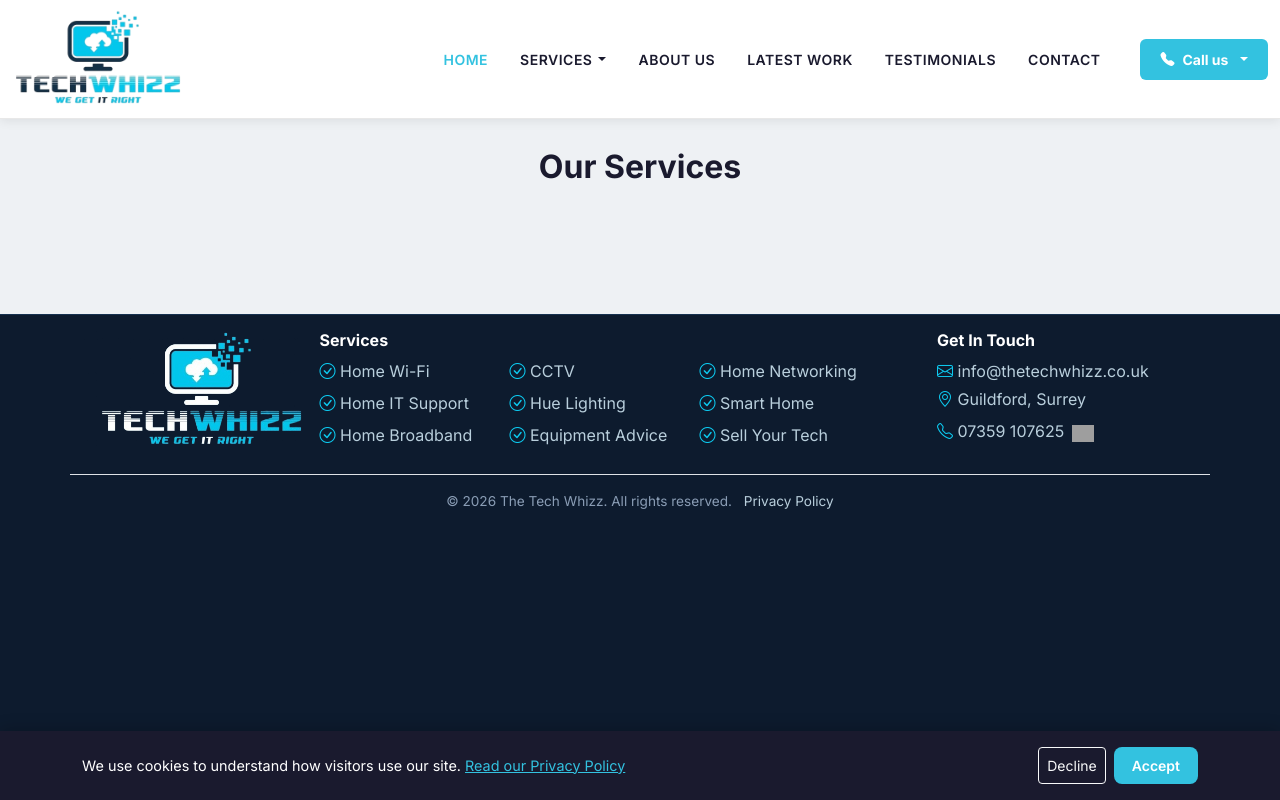
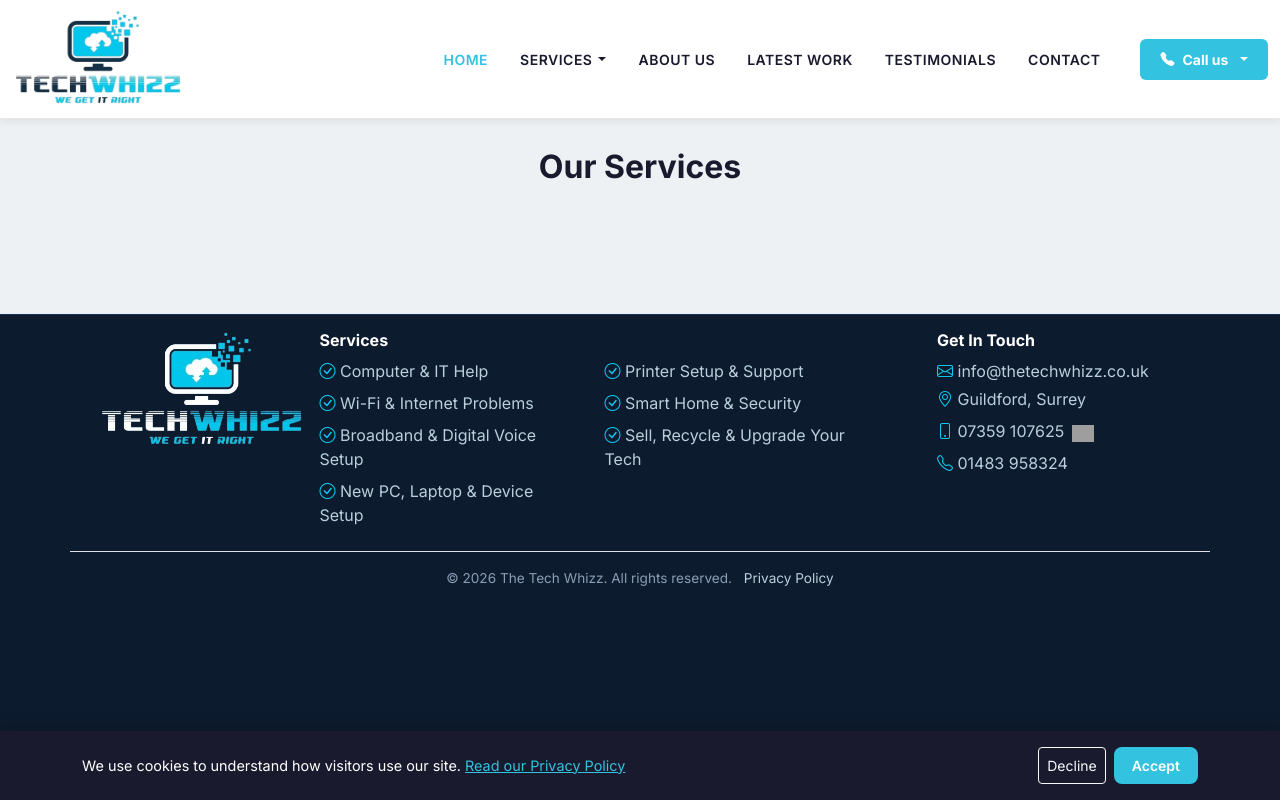
Before and after one commit to jolantadjatlova/thetechwhizz, a Django app: template pages/templates/pages/services_page.html in a window 1280 px wide. Run offline with Django 5.2, Linux system fonts and the light colour scheme; the template is opened without the code that fills it, so the values that code supplies are empty; parts of the project's set-up code (start-up, migrations or seed data) failed here and were passed over; grey boxes are pictures that could not be loaded.

Commit message:
Update footer services list and navbar services dropdown to match new 7 services

```diff
--- a/templates/base.html
+++ b/templates/base.html
@@ -103,15 +103,13 @@
                             Services
                         </a>
                         <ul class="dropdown-menu" aria-labelledby="servicesDropdown">
-                            <li><a class="dropdown-item" href="/services/#wifi">Home Wi-Fi</a></li>
-                            <li><a class="dropdown-item" href="/services/#it-support">Home IT Support</a></li>
-                            <li><a class="dropdown-item" href="/services/#broadband">Home Broadband</a></li>
-                            <li><a class="dropdown-item" href="/services/#cctv">CCTV</a></li>
-                            <li><a class="dropdown-item" href="/services/#hue-lighting">Hue Lighting</a></li>
-                            <li><a class="dropdown-item" href="/services/#equipment-advice">Equipment Advice, Supply & Training</a></li>
-                            <li><a class="dropdown-item" href="/services/#networking">Home Networking</a></li>
-                            <li><a class="dropdown-item" href="/services/#smart-home">Smart Home</a></li>
-                            <li><a class="dropdown-item" href="/services/#sell-tech">Sell Your Tech</a></li>
+                            <li><a class="dropdown-item" href="/services/#it-help">Computer & IT Help</a></li>
+                            <li><a class="dropdown-item" href="/services/#wifi-internet">Wi-Fi & Internet Problems</a></li>
+                            <li><a class="dropdown-item" href="/services/#broadband-voice">Broadband & Digital Voice Setup</a></li>
+                            <li><a class="dropdown-item" href="/services/#device-setup">New PC, Laptop & Device Setup</a></li>
+                            <li><a class="dropdown-item" href="/services/#printer-support">Printer Setup & Support</a></li>
+                            <li><a class="dropdown-item" href="/services/#smart-home-security">Smart Home & Security</a></li>
+                            <li><a class="dropdown-item" href="/services/#sell-recycle-upgrade">Sell, Recycle & Upgrade Your Tech</a></li>
                             <li><hr class="dropdown-divider"></li>
                             <li><a class="dropdown-item fw-bold" href="/services/">View All Services →</a></li>
                         </ul>
@@ -170,59 +168,45 @@
                 <div class="col-lg-6 ms-lg-auto col-md-12">
                     <h6 class="mb-2 mt-2">Services</h6>
                     <div class="row">
-                        <div class="col-4">
+                        <div class="col-6">
                             <ul class="list-unstyled mb-0">
                                 <li class="mb-2">
-                                    <a class="footer-link" href="/services/#wifi">
-                                        <i class="bi bi-check-circle text-info"></i> Home Wi-Fi
+                                    <a class="footer-link" href="/services/#it-help">
+                                        <i class="bi bi-check-circle text-info"></i> Computer & IT Help
                                     </a>
                                 </li>
                                 <li class="mb-2">
-                                    <a class="footer-link" href="/services/#it-support">
-                                        <i class="bi bi-check-circle text-info"></i> Home IT Support
+                                    <a class="footer-link" href="/services/#wifi-internet">
+                                        <i class="bi bi-check-circle text-info"></i> Wi-Fi & Internet Problems
                                     </a>
                                 </li>
                                 <li class="mb-2">
-                                    <a class="footer-link" href="/services/#broadband">
-                                        <i class="bi bi-check-circle text-info"></i> Home Broadband
+                                    <a class="footer-link" href="/services/#broadband-voice">
+                                        <i class="bi bi-check-circle text-info"></i> Broadband & Digital Voice Setup
+                                    </a>
+                                </li>
+                                <li class="mb-2">
+                                    <a class="footer-link" href="/services/#device-setup">
+                                        <i class="bi bi-check-circle text-info"></i> New PC, Laptop & Device Setup
                                     </a>
                                 </li>
                             </ul>
                         </div>
-                        <div class="col-4">
+                        <div class="col-6">
                             <ul class="list-unstyled mb-0">
                                 <li class="mb-2">
-                                    <a class="footer-link" href="/services/#cctv">
-                                        <i class="bi bi-check-circle text-info"></i> CCTV
+                                    <a class="footer-link" href="/services/#printer-support">
+                                        <i class="bi bi-check-circle text-info"></i> Printer Setup & Support
                                     </a>
                                 </li>
                                 <li class="mb-2">
-                                    <a class="footer-link" href="/services/#hue-lighting">
-                                        <i class="bi bi-check-circle text-info"></i> Hue Lighting
+                                    <a class="footer-link" href="/services/#smart-home-security">
+                                        <i class="bi bi-check-circle text-info"></i> Smart Home & Security
                                     </a>
                                 </li>
                                 <li class="mb-2">
-                                    <a class="footer-link" href="/services/#equipment-advice">
-                                        <i class="bi bi-check-circle text-info"></i> Equipment Advice
-                                    </a>
-                                </li>
-                            </ul>
-                        </div>
-                        <div class="col-4">
-                            <ul class="list-unstyled mb-0">
-                                <li class="mb-2">
-                                    <a class="footer-link" href="/services/#networking">
-                                        <i class="bi bi-check-circle text-info"></i> Home Networking
-                                    </a>
-                                </li>
-                                <li class="mb-2">
-                                    <a class="footer-link" href="/services/#smart-home">
-                                        <i class="bi bi-check-circle text-info"></i> Smart Home
-                                    </a>
-                                </li>
-                                <li class="mb-2">
-                                    <a class="footer-link" href="/services/#sell-tech">
-                                        <i class="bi bi-check-circle text-info"></i> Sell Your Tech
+                                    <a class="footer-link" href="/services/#sell-recycle-upgrade">
+                                        <i class="bi bi-check-circle text-info"></i> Sell, Recycle & Upgrade Your Tech
                                     </a>
                                 </li>
                             </ul>
@@ -239,14 +223,17 @@
                     <div class="footer-link mb-2">
                         <i class="bi bi-geo-alt text-info"></i> Guildford, Surrey
                     </div>
-                    <div class="d-flex align-items-center gap-2">
-                        <a class="footer-link" href="tel:07359107625">
-                            <i class="bi bi-telephone text-info"></i> 07359 107625
+                    <div class="d-flex align-items-center gap-2 mb-1">
+                        <a class="footer-link" href="tel:+447359107625">
+                            <i class="bi bi-phone text-info"></i> 07359 107625
                         </a>
                         <a href="https://wa.me/447359107625" target="_blank" style="line-height:1;">
                             <img src="https://upload.wikimedia.org/wikipedia/commons/6/6b/WhatsApp.svg" style="width:22px;">
                         </a>
                     </div>
+                    <a class="footer-link d-block" href="tel:+441483958324">
+                        <i class="bi bi-telephone text-info"></i> 01483 958324
+                    </a>
                 </div>
             </div>
 
```
